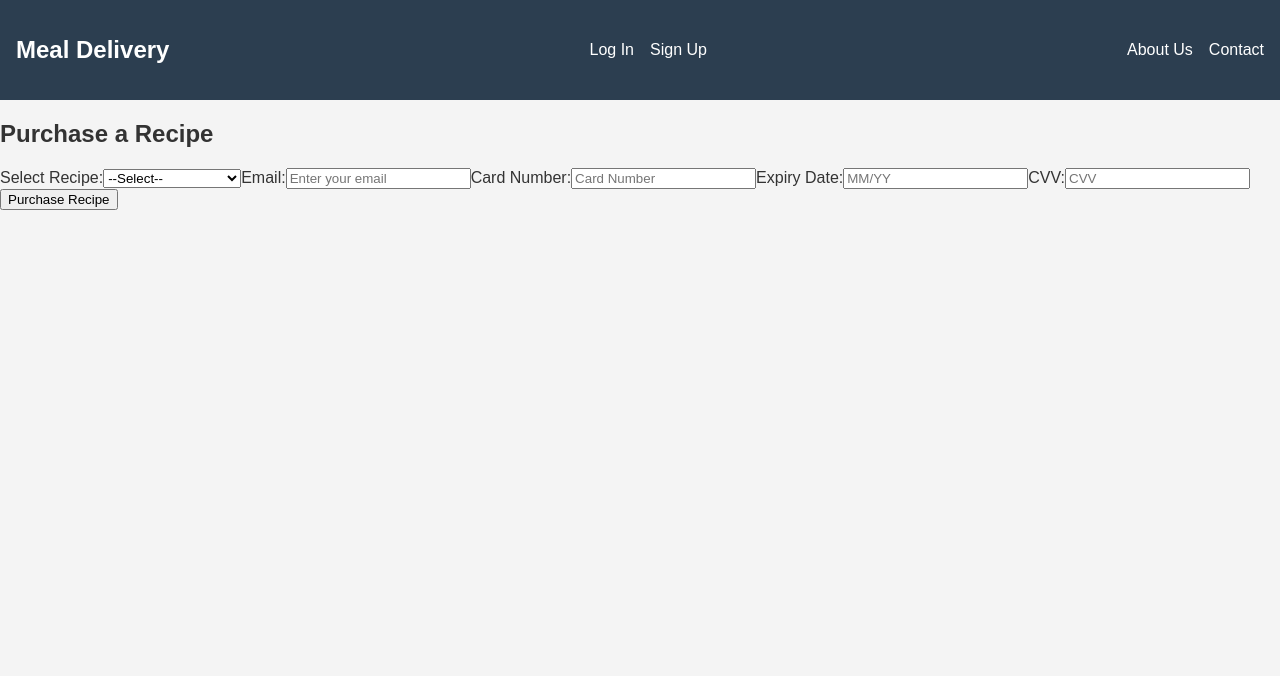
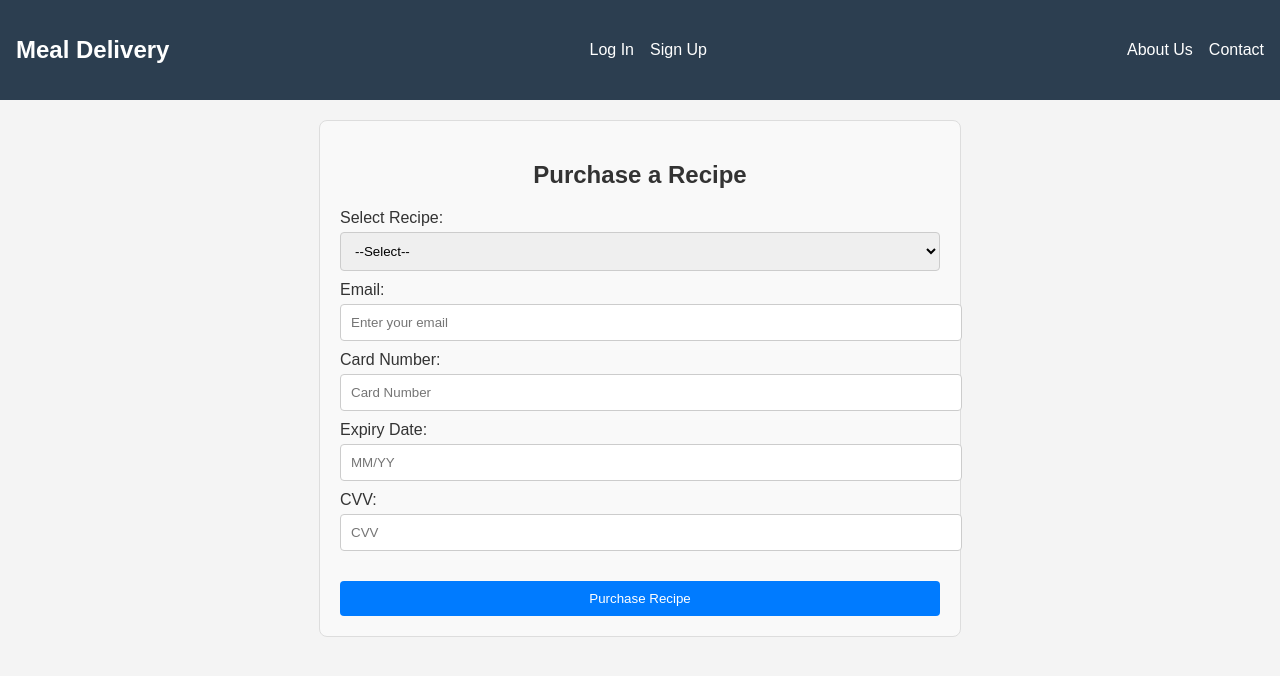
Before and after one commit to sandu456/mealdelivery-Frontend, a React (Vite) app: page /purchase-recipe in a window 1280 px wide. Shown: the top 676 px of the page. Built offline with nearby package versions, Linux system fonts and the light colour scheme.

Commit message:
add new for purchase css

```diff
--- a/src/Pages/PurchaseRecipe.css
+++ b/src/Pages/PurchaseRecipe.css
@@ -0,0 +1,45 @@
+.purchase-recipe {
+    max-width: 600px;
+    margin: 20px auto;
+    padding: 20px;
+    border: 1px solid #ddd;
+    border-radius: 8px;
+    background-color: #f9f9f9;
+  }
+
+  .purchase-recipe h2 {
+    text-align: center;
+    margin-bottom: 20px;
+  }
+
+  .purchase-recipe form {
+    display: flex;
+    flex-direction: column;
+  }
+
+  .purchase-recipe label {
+    margin-bottom: 10px;
+  }
+
+  .purchase-recipe select,
+  .purchase-recipe input {
+    width: 100%;
+    padding: 10px;
+    margin-top: 5px;
+    border: 1px solid #ccc;
+    border-radius: 4px;
+  }
+
+  .purchase-recipe button {
+    padding: 10px 15px;
+    background-color: #007bff;
+    color: #fff;
+    border: none;
+    border-radius: 4px;
+    cursor: pointer;
+    margin-top: 20px;
+  }
+
+  .purchase-recipe button:hover {
+    background-color: #0056b3;
+  }
```
